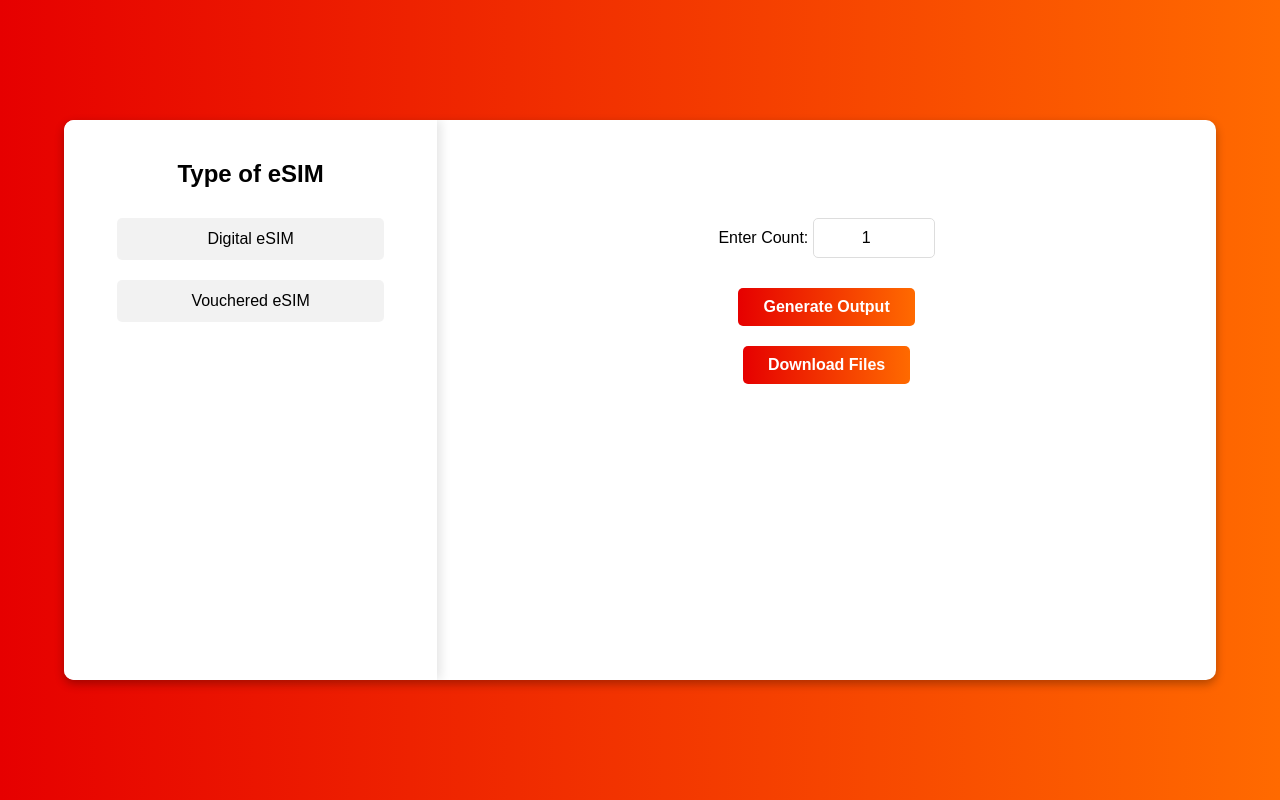
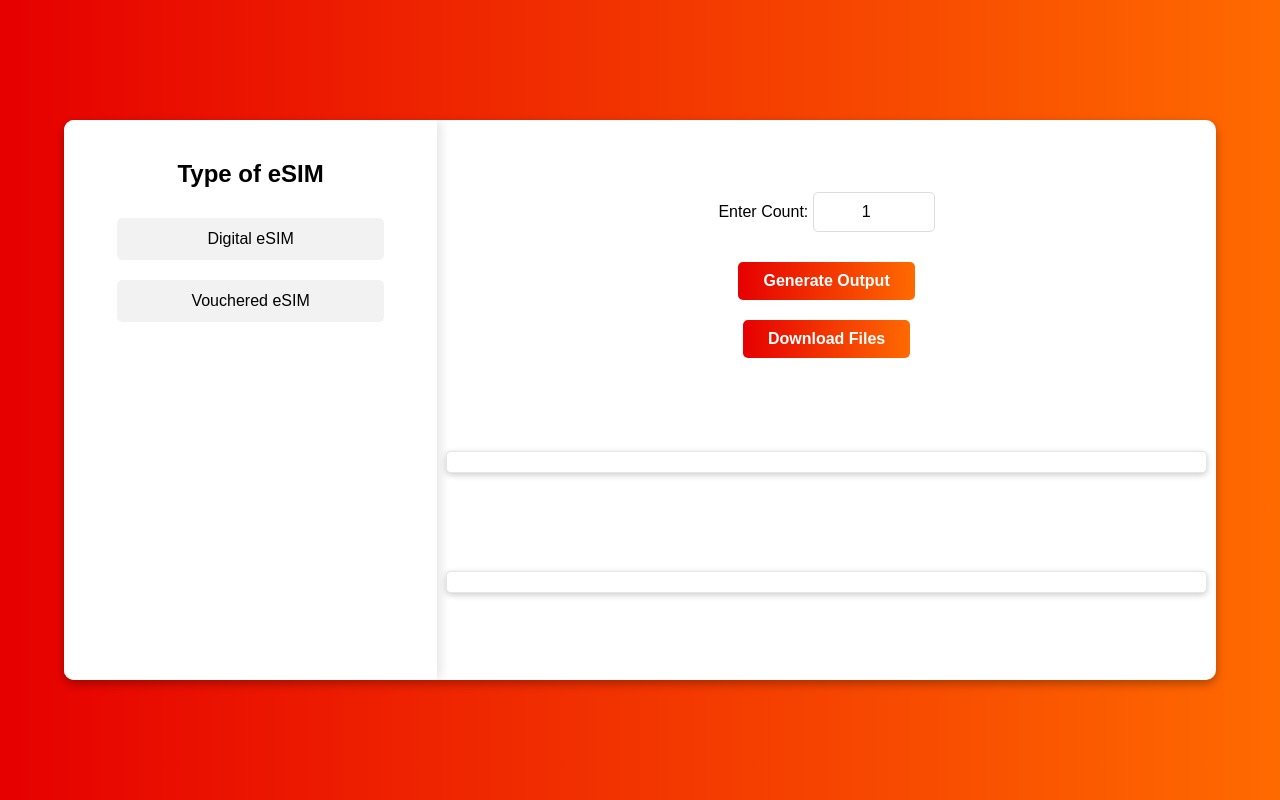
Before and after one commit to OmkarHanumanteVOIS/Dummy_eSIMs_generator, a plain HTML site: page index.html in a window 1280 px wide. Drawn offline with Linux system fonts and the light colour scheme.

Commit message:
Update styles.css
8.1

```diff
--- a/styles.css
+++ b/styles.css
@@ -113,3 +113,16 @@ body {
     transform: scale(1.05);
     box-shadow: 0 3px 8px rgba(0, 0, 0, 0.3);
 }
+
+pre {
+    background: #ffffff; /* White background for clarity */
+    padding: 10px;
+    border-radius: 5px;
+    border: 1px solid rgba(0, 0, 0, 0.1); /* Subtle border */
+    box-shadow: 0 2px 6px rgba(0, 0, 0, 0.2); /* Light shadow for definition */
+    width: 100%;
+    overflow-x: auto;
+    color: #000000; /* Black text for readability */
+    font-family: 'Courier New', monospace; /* Monospace font for output display */
+    font-size: 0.95rem;
+}
```
